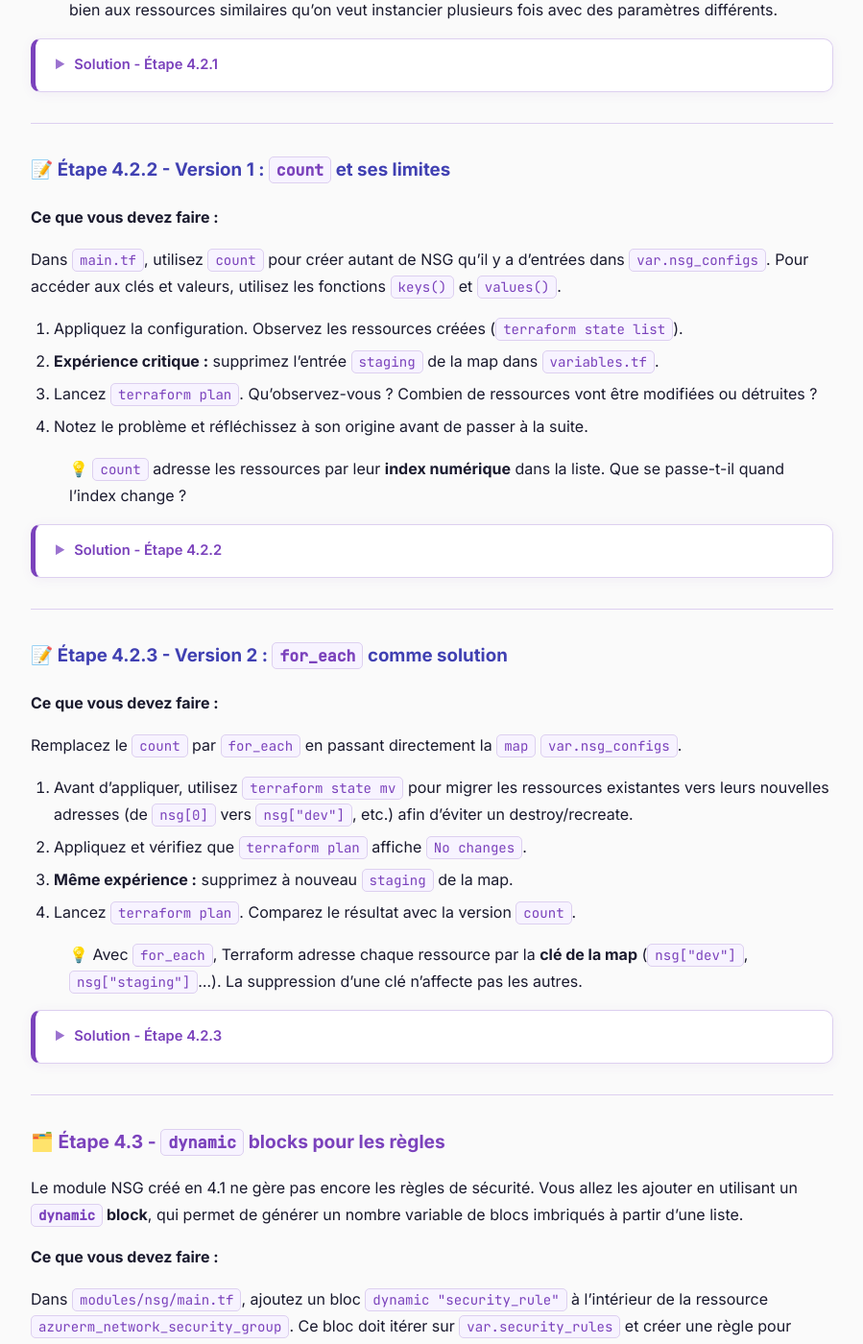
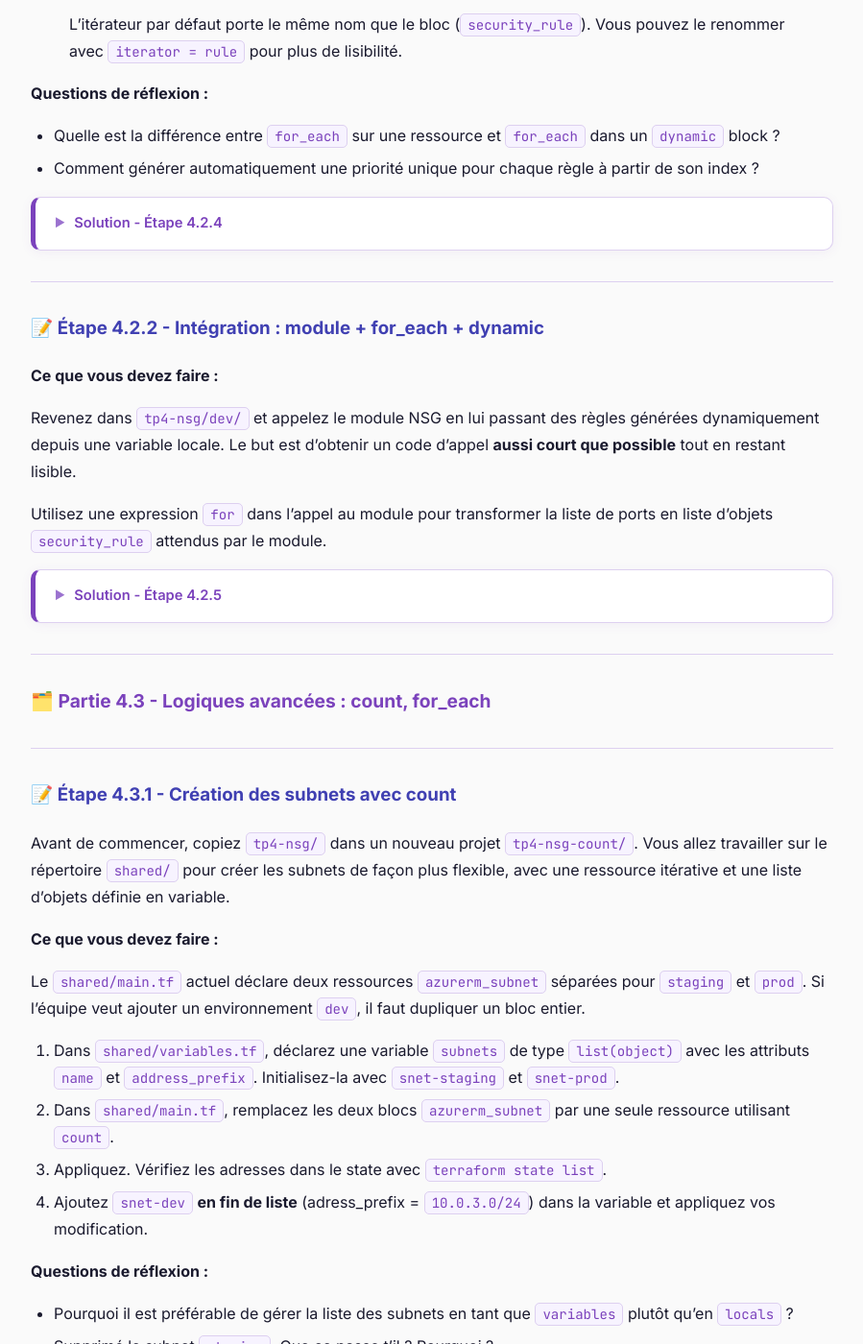
Before and after one commit to jviallon63/Hesias-TF5, a Jekyll site: the page built from tp/4-logiques-avancees.md, in a window 1280 px wide and 1400 px high, scrolled down 3055 px. Shown: the whole window at 96% size, without its empty margins (190-1089 px from the left). Built offline with Jekyll 4.4.1, drawn with Linux system fonts in a browser that asks for light colours; some of the changed text lies outside the part shown.

Commit message:
Review TP2

````diff
--- a/_layouts/tp.html
+++ b/_layouts/tp.html
@@ -43,14 +43,14 @@
     var sidebar = document.querySelector('.toc-sidebar');
     if (!main || !nav || !sidebar) return;
 
-    var headings = Array.from(main.querySelectorAll('h2'));
+    var headings = Array.from(main.querySelectorAll('h2, h3'));
     if (!headings.length) return;
 
     var ul = document.createElement('ul');
     headings.forEach(function (h, i) {
       if (!h.id) h.id = 'heading-' + i;
       var li = document.createElement('li');
-      li.className = 'toc-h2';
+      li.className = h.tagName === 'H3' ? 'toc-h3' : 'toc-h2';
       var a = document.createElement('a');
       a.href = '#' + h.id;
       // Strip leading emoji/symbols — keep only from first letter/digit
--- a/tp/4-logiques-avancees.md
+++ b/tp/4-logiques-avancees.md
@@ -173,205 +173,7 @@ output "nsg_dev_id" {
 
 ---
 
-## 🗂️ Partie 4.2 - Logiques avancées : count, for_each
-
-> **Prérequis :** le module NSG fonctionne. Votre formateur présentera les meta-arguments avant cette partie.
->
-> Dans cette partie, vous travaillez dans un **nouveau dossier `tp4-logic/`** indépendant, pour explorer les concepts sans impacter le projet NSG.
-
----
-
-### 📝 Étape 4.2.1 - Définir une map de configuration NSG
-
-Vous allez centraliser la configuration de plusieurs NSG dans une **variable de type `map`**.
-
-**Ce que vous devez faire :**
-
-Dans `tp4-logic/variables.tf`, déclarez une variable `nsg_configs` de type `map(object)` contenant la configuration de plusieurs NSG : au moins `dev`, `staging` et `prod`, chacun avec un nom, une liste de ports autorisés et un niveau d'accès.
-
-Réfléchissez à la structure de l'objet avant de coder : quels attributs sont nécessaires pour différencier les NSG ?
-
-> 💡 Une `map` en Terraform est une collection de valeurs indexées par une **clé string**. Elle se prête bien aux ressources similaires qu'on veut instancier plusieurs fois avec des paramètres différents.
-
-{::nomarkdown}
-<details><summary>Solution - Étape 4.2.1</summary>
-{:/nomarkdown}
-
-```bash
-mkdir tp4-logic && cd tp4-logic
-touch providers.tf variables.tf main.tf outputs.tf
-```
-
-`variables.tf` :
-
-```hcl
-variable "location" {
-  type    = string
-  default = "West Europe"
-}
-
-variable "resource_group_name" {
-  type    = string
-  default = "rg-tp4-logic"
-}
-
-variable "nsg_configs" {
-  type = map(object({
-    allowed_ports = list(string)
-    environment   = string
-  }))
-  default = {
-    dev = {
-      allowed_ports = ["22", "3389", "8080"]
-      environment   = "dev"
-    }
-    staging = {
-      allowed_ports = ["22", "8080"]
-      environment   = "staging"
-    }
-    prod = {
-      allowed_ports = ["443"]
-      environment   = "prod"
-    }
-  }
-}
-```
-
-{::nomarkdown}
-</details>
-{:/nomarkdown}
-
----
-
-### 📝 Étape 4.2.2 - Version 1 : `count` et ses limites
-
-**Ce que vous devez faire :**
-
-Dans `main.tf`, utilisez `count` pour créer autant de NSG qu'il y a d'entrées dans `var.nsg_configs`. Pour accéder aux clés et valeurs, utilisez les fonctions `keys()` et `values()`.
-
-1. Appliquez la configuration. Observez les ressources créées (`terraform state list`).
-2. **Expérience critique :** supprimez l'entrée `staging` de la map dans `variables.tf`.
-3. Lancez `terraform plan`. Qu'observez-vous ? Combien de ressources vont être modifiées ou détruites ?
-4. Notez le problème et réfléchissez à son origine avant de passer à la suite.
-
-> 💡 `count` adresse les ressources par leur **index numérique** dans la liste. Que se passe-t-il quand l'index change ?
-
-{::nomarkdown}
-<details><summary>Solution - Étape 4.2.2</summary>
-{:/nomarkdown}
-
-`main.tf` - Version 1 avec `count` :
-
-```hcl
-resource "azurerm_resource_group" "rg" {
-  name     = var.resource_group_name
-  location = var.location
-}
-
-resource "azurerm_network_security_group" "nsg" {
-  count               = length(var.nsg_configs)
-  name                = "nsg-tp4-${keys(var.nsg_configs)[count.index]}"
-  location            = azurerm_resource_group.rg.location
-  resource_group_name = azurerm_resource_group.rg.name
-
-  tags = {
-    environment = values(var.nsg_configs)[count.index].environment
-  }
-}
-```
-
-```bash
-terraform init && terraform apply
-terraform state list
-# → azurerm_network_security_group.nsg[0]  (dev)
-# → azurerm_network_security_group.nsg[1]  (staging)
-# → azurerm_network_security_group.nsg[2]  (prod)
-```
-
-**Après suppression de `staging` de la map :**
-
-```bash
-terraform plan
-```
-
-**Problème observé :** Terraform veut **modifier** `nsg[1]` (qui était `staging`, maintenant `prod`) et **détruire** `nsg[2]`. Il ne comprend pas qu'on a supprimé `staging` - il voit juste que les index ont changé.
-
-Ce comportement est **dangereux en production** : supprimer un élément du milieu d'une liste entraîne la destruction/recréation de toutes les ressources suivantes.
-
-{::nomarkdown}
-</details>
-{:/nomarkdown}
-
----
-
-### 📝 Étape 4.2.3 - Version 2 : `for_each` comme solution
-
-**Ce que vous devez faire :**
-
-Remplacez le `count` par `for_each` en passant directement la `map` `var.nsg_configs`.
-
-1. Avant d'appliquer, utilisez `terraform state mv` pour migrer les ressources existantes vers leurs nouvelles adresses (de `nsg[0]` vers `nsg["dev"]`, etc.) afin d'éviter un destroy/recreate.
-2. Appliquez et vérifiez que `terraform plan` affiche `No changes`.
-3. **Même expérience :** supprimez à nouveau `staging` de la map.
-4. Lancez `terraform plan`. Comparez le résultat avec la version `count`.
-
-> 💡 Avec `for_each`, Terraform adresse chaque ressource par la **clé de la map** (`nsg["dev"]`, `nsg["staging"]`…). La suppression d'une clé n'affecte pas les autres.
-
-{::nomarkdown}
-<details><summary>Solution - Étape 4.2.3</summary>
-{:/nomarkdown}
-
-`main.tf` - Version 2 avec `for_each` :
-
-```hcl
-resource "azurerm_network_security_group" "nsg" {
-  for_each            = var.nsg_configs
-  name                = "nsg-tp4-${each.key}"
-  location            = azurerm_resource_group.rg.location
-  resource_group_name = azurerm_resource_group.rg.name
-
-  tags = {
-    environment = each.value.environment
-  }
-}
-```
-
-Migration du state avant d'appliquer :
-
-```bash
-terraform state mv \
-  'azurerm_network_security_group.nsg[0]' \
-  'azurerm_network_security_group.nsg["dev"]'
-
-terraform state mv \
-  'azurerm_network_security_group.nsg[1]' \
-  'azurerm_network_security_group.nsg["staging"]'
-
-terraform state mv \
-  'azurerm_network_security_group.nsg[2]' \
-  'azurerm_network_security_group.nsg["prod"]'
-
-terraform plan
-# → No changes.
-```
-
-**Après suppression de `staging` :**
-
-```bash
-terraform plan
-# → Plan: 0 to add, 0 to change, 1 to destroy.
-# Seul nsg["staging"] est détruit - dev et prod ne sont pas touchés.
-```
-
-C'est le comportement attendu et sûr. `for_each` est **toujours préférable à `count`** pour des ressources différenciées par un identifiant métier.
-
-{::nomarkdown}
-</details>
-{:/nomarkdown}
-
----
-
-## 🗂️ Étape 4.3 - `dynamic` blocks pour les règles
+## 🗂️ Étape 4.2 - `dynamic` blocks pour les règles
 
 Le module NSG créé en 4.1 ne gère pas encore les règles de sécurité. Vous allez les ajouter en utilisant un **`dynamic` block**, qui permet de générer un nombre variable de blocs imbriqués à partir d'une liste.
 
@@ -542,6 +345,117 @@ terraform state show module.nsg_dev.azurerm_network_security_group.this
 
 ---
 
+## 🗂️ Partie 4.3 - Logiques avancées : count, for_each
+
+---
+
+### 📝 Étape 4.3.1 - Création des subnets avec count
+
+Avant de commencer, copiez `tp4-nsg/` dans un nouveau projet `tp4-nsg-count/`. Vous allez travailler sur le répertoire `shared/` pour créer les subnets de façon plus flexible, avec une ressource itérative et une liste d'objets définie en variable.
+
+**Ce que vous devez faire :**
+
+Le `shared/main.tf` actuel déclare deux ressources `azurerm_subnet` séparées pour `staging` et `prod`. Si l'équipe veut ajouter un environnement `dev`, il faut dupliquer un bloc entier.
+
+1. Dans `shared/variables.tf`, déclarez une variable `subnets` de type `list(object)` avec les attributs `name` et `address_prefix`. Initialisez-la avec `snet-staging` et `snet-prod`.
+2. Dans `shared/main.tf`, remplacez les deux blocs `azurerm_subnet` par une seule ressource utilisant `count`.
+3. Appliquez. Vérifiez les adresses dans le state avec `terraform state list`.
+4. Ajoutez `snet-dev` **en fin de liste** (adress_prefix = `10.0.3.0/24`) dans la variable et appliquez vos modification.
+
+**Questions de réflexion :**
+- Pourquoi il est préférable de gérer la liste des subnets en tant que `variables` plutôt qu'en `locals` ?
+- Supprimé le subnet `staging`. Que ce passe t'il ? Pourquoi ?
+
+{::nomarkdown}
+<details><summary>Solution - Étape 4.2.1</summary>
+{:/nomarkdown}
+
+`shared/variables.tf` :
+
+```hcl
+variable "subnets" {
+  type = list(object({
+    name           = string
+    address_prefix = string
+  }))
+  default = [
+    { name = "snet-staging", address_prefix = "10.0.1.0/24" },
+    { name = "snet-prod",    address_prefix = "10.0.2.0/24" },
+  ]
+}
+```
+
+`shared/main.tf` :
+
+```hcl
+resource "azurerm_subnet" "snet" {
+  count                = length(var.subnets)
+  name                 = var.subnets[count.index].name
+  resource_group_name  = azurerm_resource_group.shared.name
+  virtual_network_name = azurerm_virtual_network.vnet.name
+  address_prefixes     = [var.subnets[count.index].address_prefix]
+}
+```
+
+{::nomarkdown}
+</details>
+{:/nomarkdown}
+
+---
+
+### 📝 Étape 4.3.2 - Création des subnets avec for_each
+
+Avant de commencer, détruisez toutes les ressources créées précédement. Copiez `tp4-nsg/` dans un nouveau projet `tp4-nsg-for_each/`. Vous allez refaire le même exercice mais en remplaçant `count` par `for_each`.
+
+**Ce que vous devez faire :**
+
+1. Dans `shared/variables.tf`, déclarez une variable `subnets` de type `map(object)` avec `address_prefix` comme seul attribut. Le nom du subnet devient la **clé de la map**. Initialisez-la avec `snet-staging` et `snet-prod`.
+2. Dans `shared/main.tf`, remplacez les deux blocs `azurerm_subnet` par une seule ressource utilisant `for_each`.
+3. Appliquez. Vérifiez les adresses dans le state avec `terraform state list`.
+4. Ajoutez `snet-dev` à la map (`address_prefix = "10.0.3.0/24"`) et appliquez. Observez le plan.
+
+**Questions de réflexion :**
+- Quelle est la différence entre les adresses dans le state (`snet[0]` vs `snet["snet-staging"]`) ?
+- Pourquoi la suppression de `staging` ne provoque-t-elle pas de modification sur `prod` ?
+- Quel est la différence en `list` et `map` ?
+- Dans quel cas `count` doit être utilisé ?
+
+{::nomarkdown}
+<details><summary>Solution - Étape 4.2.2</summary>
+{:/nomarkdown}
+
+`shared/variables.tf` :
+
+```hcl
+variable "subnets" {
+  type = map(object({
+    address_prefix = string
+  }))
+  default = {
+    "snet-staging" = { address_prefix = "10.0.1.0/24" }
+    "snet-prod"    = { address_prefix = "10.0.2.0/24" }
+  }
+}
+```
+
+`shared/main.tf` :
+
+```hcl
+resource "azurerm_subnet" "snet" {
+  for_each             = var.subnets
+  name                 = each.key
+  resource_group_name  = azurerm_resource_group.shared.name
+  virtual_network_name = azurerm_virtual_network.vnet.name
+  address_prefixes     = [each.value.address_prefix]
+}
+```
+
+{::nomarkdown}
+</details>
+{:/nomarkdown}
+
+---
+
 ## 🧹 Nettoyage
 
 Détruisez dans l'ordre : environnements d'abord (ils dépendent du réseau partagé), puis le réseau, puis `rg-tfstate`.
````
Also changed, not shown: other parts of tp/4-logiques-avancees.md (+2 -1 lines).
